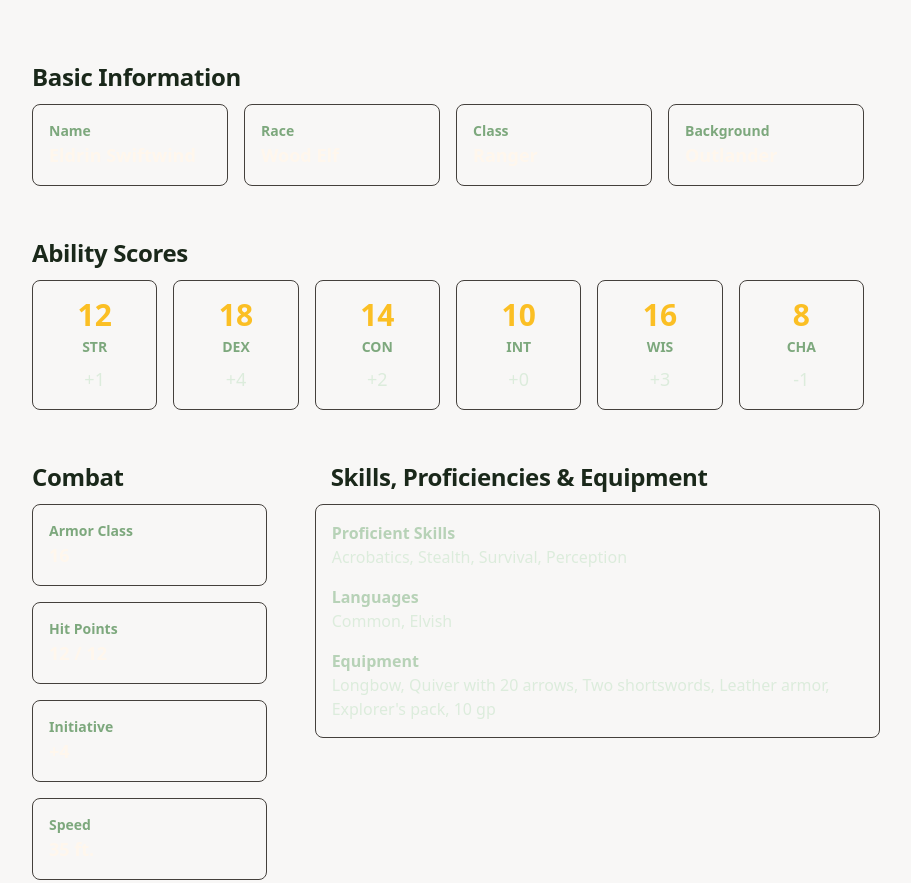
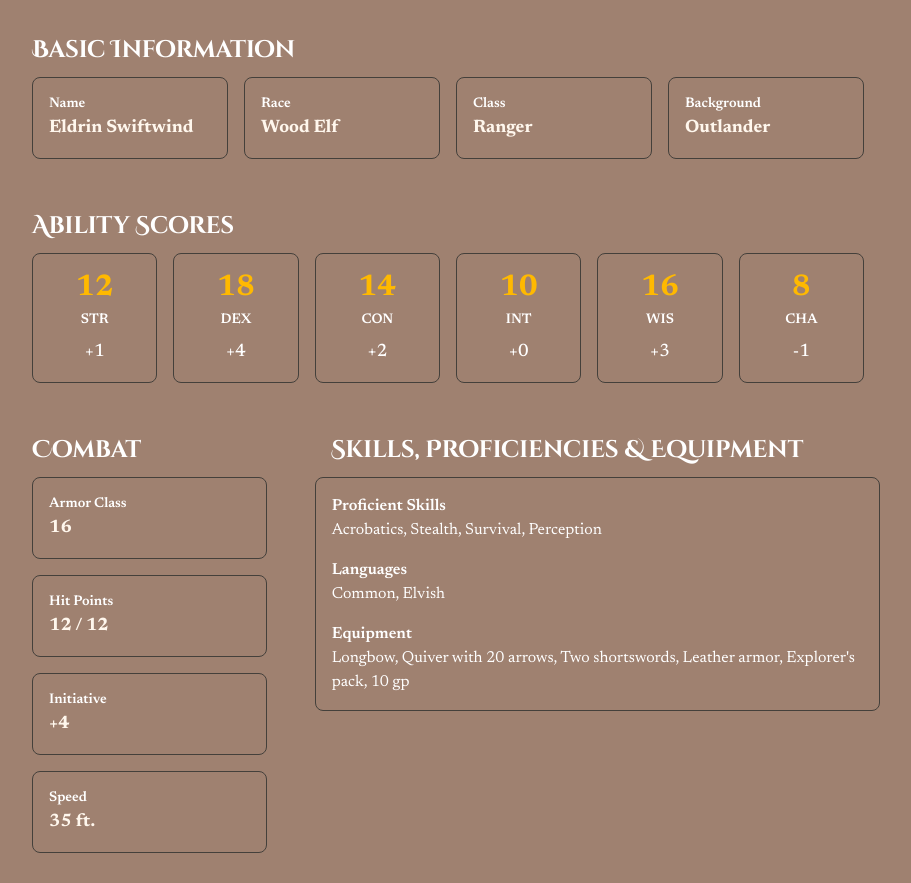
Before and after one commit to alejakse/character-generator, a website: page index.html in a window 1280 px wide. Shown: the part 520-1403 px from the top of the page, without its empty margins (192-1103 px from the left). Drawn offline with nearby package versions, Linux system fonts and the light colour scheme.

Commit message:
Revert "Fix Tailwind CSS Color Configuration"

```diff
--- a/index.html
+++ b/index.html
@@ -16,7 +16,7 @@
         }
     </style>
 </head>
-<body class="bg-background-light dark:bg-background-dark font-display text-white dark:text-green-neutral-300">
+<body class="bg-background-light dark:bg-background-dark font-display text-white dark:text-green_neutral-300">
     <div class="relative flex h-auto min-h-screen w-full flex-col group/design-root overflow-x-hidden">
         <div class="layout-container flex h-full grow flex-col">
             <div class="flex flex-1 justify-center py-5 sm:px-6 lg:px-8">
@@ -29,7 +29,7 @@
                                     <path clip-rule="evenodd" d="M39.475 21.6262C40.358 21.4363 40.6863 21.5589 40.7581 21.5934C40.7876 21.655 40.8547 21.857 40.8082 22.3336C40.7408 23.0255 40.4502 24.0046 39.8572 25.2301C38.6799 27.6631 36.5085 30.6631 33.5858 33.5858C30.6631 36.5085 27.6632 38.6799 25.2301 39.8572C24.0046 40.4502 23.0255 40.7407 22.3336 40.8082C21.8571 40.8547 21.6551 40.7875 21.5934 40.7581C21.5589 40.6863 21.4363 40.358 21.6262 39.475C21.8562 38.4054 22.4689 36.9657 23.5038 35.2817C24.7575 33.2417 26.5497 30.9744 28.7621 28.762C30.9744 26.5497 33.2417 24.7574 35.2817 23.5037C36.9657 22.4689 38.4054 21.8562 39.475 21.6262ZM4.41189 29.2403L18.7597 43.5881C19.8813 44.7097 21.4027 44.9179 22.7217 44.7893C24.0585 44.659 25.5148 44.1631 26.9723 43.4579C29.9052 42.0387 33.2618 39.5667 36.4142 36.4142C39.5667 33.2618 42.0387 29.9052 43.4579 26.9723C44.1631 25.5148 44.659 24.0585 44.7893 22.7217C44.9179 21.4027 44.7097 19.8813 43.5881 18.7597L29.2403 4.41187C27.8527 3.02428 25.8765 3.02573 24.2861 3.36776C22.6081 3.72863 20.7334 4.58419 18.8396 5.74801C16.4978 7.18716 13.9881 9.18353 11.5858 11.5858C9.18354 13.988 7.18717 16.4978 5.74802 18.8396C4.58421 20.7334 3.72865 22.6081 3.36778 24.2861C3.02574 25.8765 3.02429 27.8527 4.41189 29.2403Z" fill="currentColor" fill-rule="evenodd"></path>
                                 </svg>
                             </div>
-                            <h2 class="text-xl font-bold leading-tight tracking-[-0.015em] text-green-neutral-900 dark:text-orange-100 font-heading">D&D Character Generator</h2>
+                            <h2 class="text-xl font-bold leading-tight tracking-[-0.015em] text-green_neutral-900 dark:text-orange-100 font-heading">D&D Character Generator</h2>
                         </div>
                         <button class="flex min-w-[84px] max-w-[480px] cursor-pointer items-center justify-center overflow-hidden rounded-xl h-10 px-4 bg-primary text-sm font-bold leading-normal tracking-[0.015em] hover:bg-primary/90 transition-colors dark:bg-transparent dark:text-primary dark:border dark:border-primary dark:hover:bg-primary/10 text-white">
                             <span class="truncate">Print/Save as PDF</span>
@@ -38,8 +38,8 @@
                     <main class="flex-1">
                         <!-- Hero Section -->
                         <div class="text-center py-12 md:py-16">
-                            <h1 class="text-green-neutral-900 dark:text-orange-50 tracking-wide text-4xl md:text-5xl font-bold leading-tight px-4 pb-3 pt-6 font-heading">Your Next Legendary Hero Awaits</h1>
-                            <p class="text-green-neutral-700 dark:text-green-neutral-400 text-lg font-normal leading-normal pb-3 pt-1 px-4 max-w-2xl mx-auto">Click the button below to instantly generate a new Dungeons & Dragons character. Let fate decide your name, class, abilities, and the epic tale that awaits.</p>
+                            <h1 class="text-green_neutral-900 dark:text-orange-50 tracking-wide text-4xl md:text-5xl font-bold leading-tight px-4 pb-3 pt-6 font-heading">Your Next Legendary Hero Awaits</h1>
+                            <p class="text-green_neutral-700 dark:text-green_neutral-400 text-lg font-normal leading-normal pb-3 pt-1 px-4 max-w-2xl mx-auto">Click the button below to instantly generate a new Dungeons & Dragons character. Let fate decide your name, class, abilities, and the epic tale that awaits.</p>
                             <div class="flex px-4 py-5 justify-center">
                                 <button id="roll-button" class="flex min-w-[84px] max-w-[480px] cursor-pointer items-center justify-center overflow-hidden rounded-xl h-14 px-6 bg-primary text-white gap-3 text-lg font-bold leading-normal tracking-[0.015em] hover:bg-primary/90 transition-transform transform hover:scale-105">
                                     <span class="material-symbols-outlined text-white">casino</span>
@@ -50,59 +50,59 @@
                         <div class="space-y-8">
                             <!-- Basic Information -->
                             <section>
-                                <h2 class="text-green-neutral-900 dark:text-orange-100 text-2xl font-bold leading-tight tracking-[-0.015em] px-4 pb-3 pt-5 font-heading">Basic Information</h2>
+                                <h2 class="text-green_neutral-900 dark:text-orange-100 text-2xl font-bold leading-tight tracking-[-0.015em] px-4 pb-3 pt-5 font-heading">Basic Information</h2>
                                 <div class="grid grid-cols-1 md:grid-cols-2 lg:grid-cols-4 gap-4 px-4">
                                     <div class="bg-transparent p-4 rounded-lg border border-stone-700">
-                                        <h3 class="text-sm font-semibold text-green-neutral-400">Name</h3>
+                                        <h3 class="text-sm font-semibold text-green_neutral-400">Name</h3>
                                         <p class="text-lg font-bold text-orange-50">Eldrin Swiftwind</p>
                                     </div>
                                     <div class="bg-transparent p-4 rounded-lg border border-stone-700">
-                                        <h3 class="text-sm font-semibold text-green-neutral-400">Race</h3>
+                                        <h3 class="text-sm font-semibold text-green_neutral-400">Race</h3>
                                         <p id="race" class="text-lg font-bold text-orange-50">Wood Elf</p>
                                     </div>
                                     <div class="bg-transparent p-4 rounded-lg border border-stone-700">
-                                        <h3 class="text-sm font-semibold text-green-neutral-400">Class</h3>
+                                        <h3 class="text-sm font-semibold text-green_neutral-400">Class</h3>
                                         <p id="class" class="text-lg font-bold text-orange-50">Ranger</p>
                                     </div>
                                     <div class="bg-transparent p-4 rounded-lg border border-stone-700">
-                                        <h3 class="text-sm font-semibold text-green-neutral-400">Background</h3>
+                                        <h3 class="text-sm font-semibold text-green_neutral-400">Background</h3>
                                         <p class="text-lg font-bold text-orange-50">Outlander</p>
                                     </div>
                                 </div>
                             </section>
                             <!-- Ability Scores -->
                             <section>
-                                <h2 class="text-green-neutral-900 dark:text-orange-100 text-2xl font-bold leading-tight tracking-[-0.015em] px-4 pb-3 pt-5 font-heading">Ability Scores</h2>
+                                <h2 class="text-green_neutral-900 dark:text-orange-100 text-2xl font-bold leading-tight tracking-[-0.015em] px-4 pb-3 pt-5 font-heading">Ability Scores</h2>
                                 <div class="grid grid-cols-2 md:grid-cols-3 lg:grid-cols-6 gap-4 px-4">
                                     <div class="flex flex-col items-center p-4 rounded-lg border border-stone-700 bg-transparent text-center">
                                         <span class="text-3xl font-bold text-amber-400">12</span>
-                                        <span class="text-sm font-semibold text-green-neutral-400 mt-1">STR</span>
-                                        <span class="mt-2 text-lg font-medium text-green-neutral-200">+1</span>
+                                        <span class="text-sm font-semibold text-green_neutral-400 mt-1">STR</span>
+                                        <span class="mt-2 text-lg font-medium text-green_neutral-200">+1</span>
                                     </div>
                                     <div class="flex flex-col items-center p-4 rounded-lg border border-stone-700 bg-transparent text-center">
                                         <span class="text-3xl font-bold text-amber-400">18</span>
-                                        <span class="text-sm font-semibold text-green-neutral-400 mt-1">DEX</span>
-                                        <span class="mt-2 text-lg font-medium text-green-neutral-200">+4</span>
+                                        <span class="text-sm font-semibold text-green_neutral-400 mt-1">DEX</span>
+                                        <span class="mt-2 text-lg font-medium text-green_neutral-200">+4</span>
                                     </div>
                                     <div class="flex flex-col items-center p-4 rounded-lg border border-stone-700 bg-transparent text-center">
                                         <span class="text-3xl font-bold text-amber-400">14</span>
-                                        <span class="text-sm font-semibold text-green-neutral-400 mt-1">CON</span>
-                                        <span class="mt-2 text-lg font-medium text-green-neutral-200">+2</span>
+                                        <span class="text-sm font-semibold text-green_neutral-400 mt-1">CON</span>
+                                        <span class="mt-2 text-lg font-medium text-green_neutral-200">+2</span>
                                     </div>
                                     <div class="flex flex-col items-center p-4 rounded-lg border border-stone-700 bg-transparent text-center">
                                         <span class="text-3xl font-bold text-amber-400">10</span>
-                                        <span class="text-sm font-semibold text-green-neutral-400 mt-1">INT</span>
-                                        <span class="mt-2 text-lg font-medium text-green-neutral-200">+0</span>
+                                        <span class="text-sm font-semibold text-green_neutral-400 mt-1">INT</span>
+                                        <span class="mt-2 text-lg font-medium text-green_neutral-200">+0</span>
                                     </div>
                                     <div class="flex flex-col items-center p-4 rounded-lg border border-stone-700 bg-transparent text-center">
                                         <span class="text-3xl font-bold text-amber-400">16</span>
-                                        <span class="text-sm font-semibold text-green-neutral-400 mt-1">WIS</span>
-                                        <span class="mt-2 text-lg font-medium text-green-neutral-200">+3</span>
+                                        <span class="text-sm font-semibold text-green_neutral-400 mt-1">WIS</span>
+                                        <span class="mt-2 text-lg font-medium text-green_neutral-200">+3</span>
                                     </div>
                                     <div class="flex flex-col items-center p-4 rounded-lg border border-stone-700 bg-transparent text-center">
                                         <span class="text-3xl font-bold text-amber-400">8</span>
-                                        <span class="text-sm font-semibold text-green-neutral-400 mt-1">CHA</span>
-                                        <span class="mt-2 text-lg font-medium text-green-neutral-200">-1</span>
+                                        <span class="text-sm font-semibold text-green_neutral-400 mt-1">CHA</span>
+                                        <span class="mt-2 text-lg font-medium text-green_neutral-200">-1</span>
                                     </div>
                                 </div>
                             </section>
@@ -110,64 +110,64 @@
                             <div class="grid grid-cols-1 md:grid-cols-3 gap-8">
                                 <!-- Combat -->
                                 <section class="md:col-span-1">
-                                    <h2 class="text-green-neutral-900 dark:text-orange-100 text-2xl font-bold leading-tight tracking-[-0.015em] px-4 pb-3 pt-5 font-heading">Combat</h2>
+                                    <h2 class="text-green_neutral-900 dark:text-orange-100 text-2xl font-bold leading-tight tracking-[-0.015em] px-4 pb-3 pt-5 font-heading">Combat</h2>
                                     <div class="space-y-4 px-4">
                                         <div class="bg-transparent p-4 rounded-lg border border-stone-700">
-                                            <h3 class="text-sm font-semibold text-green-neutral-400">Armor Class</h3>
+                                            <h3 class="text-sm font-semibold text-green_neutral-400">Armor Class</h3>
                                             <p class="text-lg font-bold text-orange-50">16</p>
                                         </div>
                                         <div class="bg-transparent p-4 rounded-lg border border-stone-700">
-                                            <h3 class="text-sm font-semibold text-green-neutral-400">Hit Points</h3>
+                                            <h3 class="text-sm font-semibold text-green_neutral-400">Hit Points</h3>
                                             <p class="text-lg font-bold text-orange-50">12 / 12</p>
                                         </div>
                                         <div class="bg-transparent p-4 rounded-lg border border-stone-700">
-                                            <h3 class="text-sm font-semibold text-green-neutral-400">Initiative</h3>
+                                            <h3 class="text-sm font-semibold text-green_neutral-400">Initiative</h3>
                                             <p class="text-lg font-bold text-orange-50">+4</p>
                                         </div>
                                         <div class="bg-transparent p-4 rounded-lg border border-stone-700">
-                                            <h3 class="text-sm font-semibold text-green-neutral-400">Speed</h3>
+                                            <h3 class="text-sm font-semibold text-green_neutral-400">Speed</h3>
                                             <p class="text-lg font-bold text-orange-50">35 ft.</p>
                                         </div>
                                     </div>
                                 </section>
                                 <!-- Skills, Proficiencies & Equipment -->
                                 <section class="md:col-span-2">
-                                    <h2 class="text-green-neutral-900 dark:text-orange-100 text-2xl font-bold leading-tight tracking-[-0.015em] px-4 pb-3 pt-5 font-heading">Skills, Proficiencies &amp; Equipment</h2>
+                                    <h2 class="text-green_neutral-900 dark:text-orange-100 text-2xl font-bold leading-tight tracking-[-0.015em] px-4 pb-3 pt-5 font-heading">Skills, Proficiencies &amp; Equipment</h2>
                                     <div class="bg-transparent p-4 rounded-lg border border-stone-700 space-y-4 px-4">
                                         <div>
-                                            <h3 class="font-semibold text-green-neutral-300">Proficient Skills</h3>
-                                            <p class="text-green-neutral-200">Acrobatics, Stealth, Survival, Perception</p>
+                                            <h3 class="font-semibold text-green_neutral-300">Proficient Skills</h3>
+                                            <p class="text-green_neutral-200">Acrobatics, Stealth, Survival, Perception</p>
                                         </div>
                                         <div>
-                                            <h3 class="font-semibold text-green-neutral-300">Languages</h3>
-                                            <p class="text-green-neutral-200">Common, Elvish</p>
+                                            <h3 class="font-semibold text-green_neutral-300">Languages</h3>
+                                            <p class="text-green_neutral-200">Common, Elvish</p>
                                         </div>
                                         <div>
-                                            <h3 class="font-semibold text-green-neutral-300">Equipment</h3>
-                                            <p class="text-green-neutral-200">Longbow, Quiver with 20 arrows, Two shortswords, Leather armor, Explorer's pack, 10 gp</p>
+                                            <h3 class="font-semibold text-green_neutral-300">Equipment</h3>
+                                            <p class="text-green_neutral-200">Longbow, Quiver with 20 arrows, Two shortswords, Leather armor, Explorer's pack, 10 gp</p>
                                         </div>
                                     </div>
                                 </section>
                             </div>
                             <!-- Roleplaying Elements -->
                             <section class="pb-10">
-                                <h2 class="text-green-neutral-900 dark:text-orange-100 text-2xl font-bold leading-tight tracking-[-0.015em] px-4 pb-3 pt-5 font-heading">Roleplaying Elements</h2>
+                                <h2 class="text-green_neutral-900 dark:text-orange-100 text-2xl font-bold leading-tight tracking-[-0.015em] px-4 pb-3 pt-5 font-heading">Roleplaying Elements</h2>
                                 <div class="space-y-4 px-4">
                                     <div class="bg-transparent p-4 rounded-lg border border-stone-700">
-                                        <h3 class="font-semibold text-green-neutral-300 mb-1">Personality Traits</h3>
-                                        <p class="text-green-neutral-200">I'm driven by a wanderlust that led me away from home. I have a lesson for every situation, drawn from observing nature.</p>
+                                        <h3 class="font-semibold text-green_neutral-300 mb-1">Personality Traits</h3>
+                                        <p class="text-green_neutral-200">I'm driven by a wanderlust that led me away from home. I have a lesson for every situation, drawn from observing nature.</p>
                                     </div>
                                     <div class="bg-transparent p-4 rounded-lg border border-stone-700">
-                                        <h3 class="font-semibold text-green-neutral-300 mb-1">Ideals</h3>
-                                        <p class="text-green-neutral-200">Nature. The natural world is more important than all the constructs of civilization.</p>
+                                        <h3 class="font-semibold text-green_neutral-300 mb-1">Ideals</h3>
+                                        <p class="text-green_neutral-200">Nature. The natural world is more important than all the constructs of civilization.</p>
                                     </div>
                                     <div class="bg-transparent p-4 rounded-lg border border-stone-700">
-                                        <h3 class="font-semibold text-green-neutral-300 mb-1">Bonds</h3>
-                                        <p class="text-green-neutral-200">I will bring terrible wrath down on the poachers who destroyed my homeland.</p>
+                                        <h3 class="font-semibold text-green_neutral-300 mb-1">Bonds</h3>
+                                        <p class="text-green_neutral-200">I will bring terrible wrath down on the poachers who destroyed my homeland.</p>
                                     </div>
                                     <div class="bg-transparent p-4 rounded-lg border border-stone-700">
-                                        <h3 class="font-semibold text-green-neutral-300 mb-1">Backstory</h3>
-                                        <p class="text-green-neutral-200">Raised in the whispering woods, Eldrin learned the ways of the forest from the ancient trees and cunning beasts. When a blight caused by dark magic began to poison the woods, Eldrin took up a bow to find the source of the corruption and restore balance to the wild.</p>
+                                        <h3 class="font-semibold text-green_neutral-300 mb-1">Backstory</h3>
+                                        <p class="text-green_neutral-200">Raised in the whispering woods, Eldrin learned the ways of the forest from the ancient trees and cunning beasts. When a blight caused by dark magic began to poison the woods, Eldrin took up a bow to find the source of the corruption and restore balance to the wild.</p>
                                     </div>
                                 </div>
                             </section>
--- a/src/input.css
+++ b/src/input.css
@@ -1,26 +1,8 @@
 @import "tailwindcss";
 
 @theme {
-  --color-primary: #FFAC1C;
-  --color-background-light: #f8f7f6;
-  --color-background-dark: #1A120B;
-
-  --color-amber-400: #FBBF24;
-
-  --color-orange-50: #fff7ed;
-  --color-orange-100: #ffedd5;
-
-  --color-green-neutral-200: #dcecdc;
-  --color-green-neutral-300: #b7d2b7;
-  --color-green-neutral-400: #7da87d;
-  --color-green-neutral-600: #5a7f5a;
-  --color-green-neutral-700: #446244;
-  --color-green-neutral-800: #2f462f;
-  --color-green-neutral-900: #1a281a;
-
-  --color-stone-700: #44403c;
-  --color-stone-800: #292524;
-
-  --border-radius-lg: 0.5rem;
-  --border-radius-xl: 0.75rem;
+  --color-background-light: #9F8170;
+  --color-background-dark: #44403c;
+  --font-display: "Newsreader", "serif";
+  --font-heading: "Cinzel Decorative", "cursive";
 }
--- /dev/null
+++ b/tailwind.config.js
@@ -0,0 +1,41 @@
+/** @type {import('tailwindcss').Config} */
+module.exports = {
+  darkMode: "class",
+  content: [
+    "./index.html",
+  ],
+  theme: {
+    extend: {
+      colors: {
+        "primary": "#FFAC1C",
+        "background-light": "#f8f7f6",
+        "background-dark": "#1A120B",
+        "amber": {
+          "400": "#FBBF24"
+        },
+        "orange": {
+          "50": "#fff7ed",
+          "100": "#ffedd5"
+        },
+        "green_neutral": {
+          "200": "#dcecdc",
+          "300": "#b7d2b7",
+          "400": "#7da87d",
+          "600": "#5a7f5a",
+          "700": "#446244",
+          "800": "#2f462f",
+          "900": "#1a281a"
+        },
+        "stone": {
+          "700": "#44403c",
+          "800": "#292524"
+        }
+      },
+      borderRadius: {
+        "lg": "0.5rem",
+        "xl": "0.75rem",
+      },
+    },
+  },
+  plugins: [],
+}
```
Also changed, not shown: dist/output.css.
